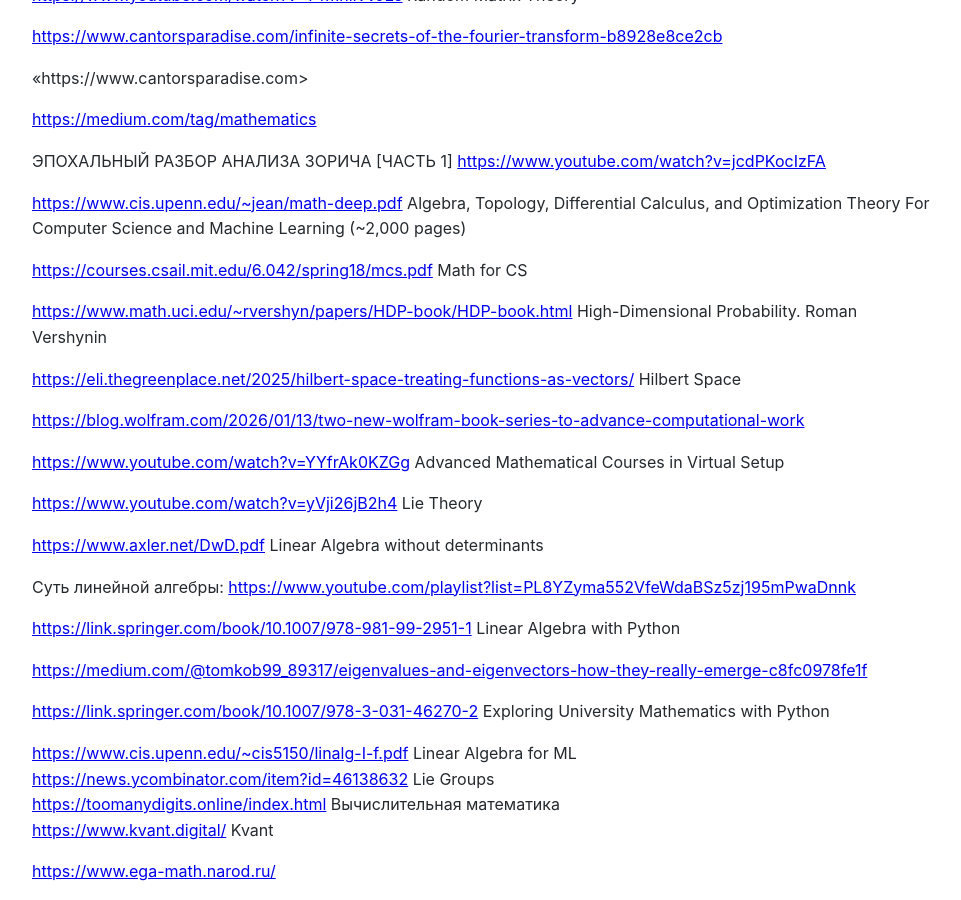
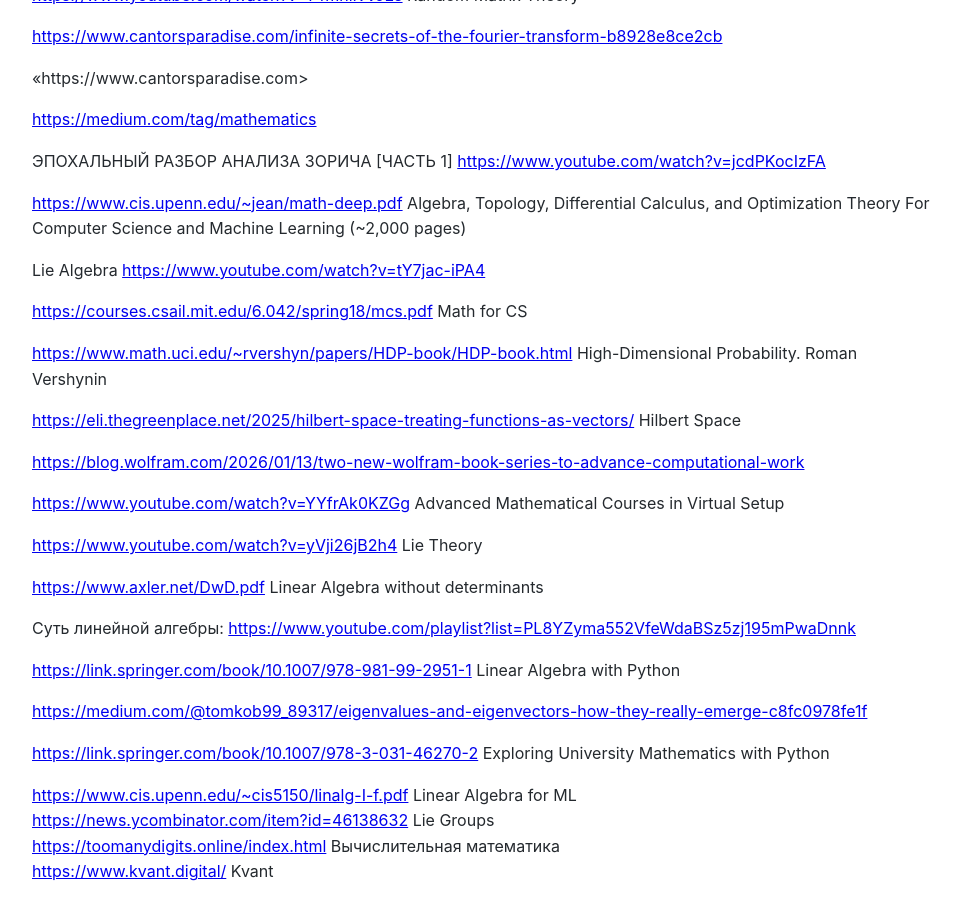
Before and after one commit to Michael-Lubinsky/michael-lubinsky.github.com, a Jekyll site: the page built from math/math.md, in a window 1280 px wide and 900 px high, scrolled down 842 px. Shown: the whole window, without its empty margins (158-1119 px from the left). Built offline with Jekyll 4.4.1, drawn with Linux system fonts in a browser that asks for light colours; our own code applies the rules of GitHub Pages for plain Markdown files.

Commit message:
Update math.md

```diff
--- a/math/math.md
+++ b/math/math.md
@@ -51,6 +51,8 @@
 
 <https://www.cis.upenn.edu/~jean/math-deep.pdf>  Algebra, Topology, Differential Calculus, and
 Optimization Theory For Computer Science and Machine Learning (~2,000 pages)
+
+Lie Algebra <https://www.youtube.com/watch?v=tY7jac-iPA4>
 
 <https://courses.csail.mit.edu/6.042/spring18/mcs.pdf>  Math for CS
 
```
